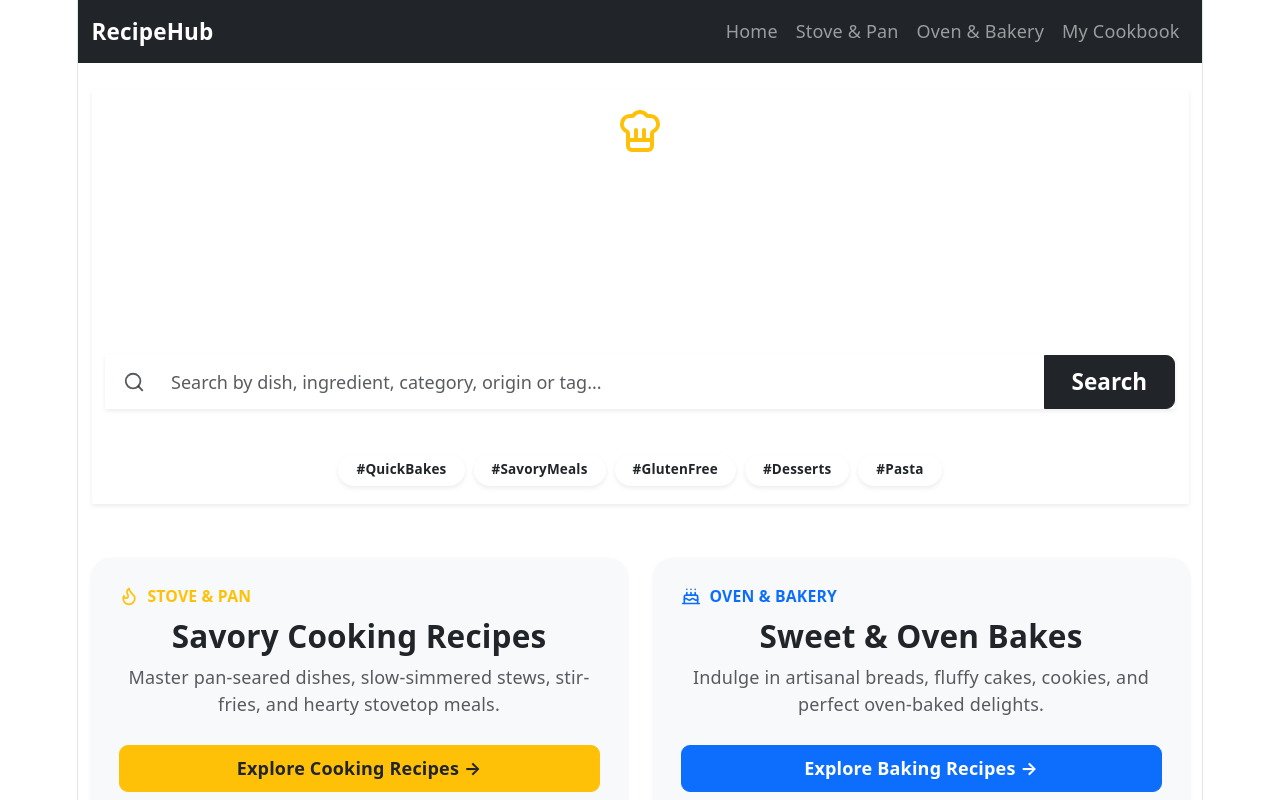
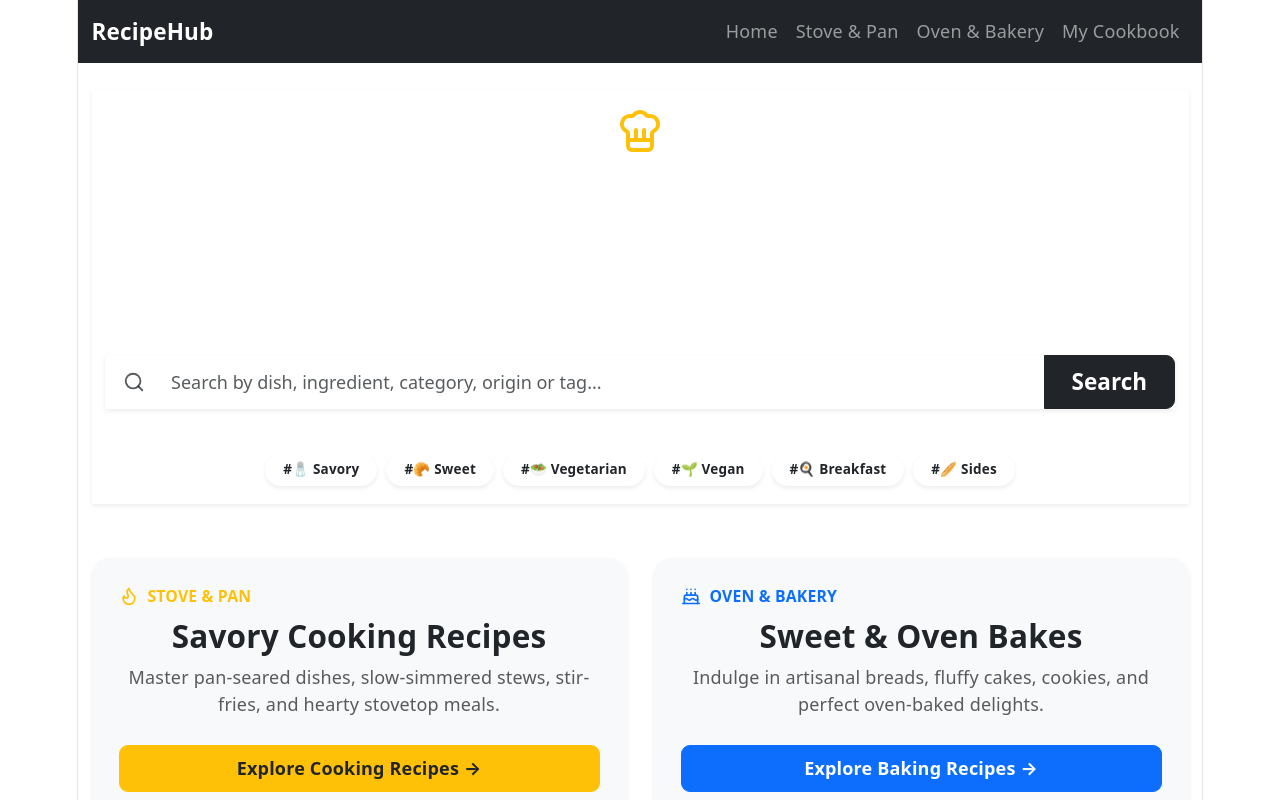
Before and after one commit to J-u-lia/recipe-cookbook-app, a React (Vite) app: page / in a window 1280 px wide. Shown: the top 800 px of the page. Built offline with nearby package versions, Linux system fonts and the light colour scheme.

Commit message:
linked the Quicksearches (#) with the right pagesearches

```diff
--- a/src/components/SearchResults.jsx
+++ b/src/components/SearchResults.jsx
@@ -12,6 +12,9 @@ function SearchResults() {
     const [loading, setLoading] = useState(false);  // stores if the application is currently loading
     const [searched, setSearched] = useState(false);    // stores if the user has searched sth or not so that the rendering works correctly when coming to home page
     const [checkedIngredients, setCheckedIngredients] = useState({});   // stores if ingredients has been cheecked or not
+
+
+
 
     // the ingredient lsit is gotten from one complete meal object from the API because TheMealDB doesn't give ingredients as simple array
     const getIngredientsList = (meal) => {
--- a/src/pages/Baking.jsx
+++ b/src/pages/Baking.jsx
@@ -5,6 +5,7 @@ import { Cake, Search, Cookie, Sparkles, Scale, CheckSquare, Square, Users, Minu
 import './Baking.css';  // style sheet
 // helper function for cookbook
 import { toggleSaveRecipe, isRecipeSaved } from '../utils/cookbookHelper';
+import { useSearchParams } from 'react-router-dom';
 
 // creating the React component Baking which can be displayed
 function Baking() {
@@ -13,6 +14,12 @@ function Baking() {
     const [loading, setLoading] = useState(true);   // variable that stores if expecting an API request or not
     const [categoryFilter, setCategoryFilter] = useState('Dessert');    //set the currently selected category to Dessert, if user then clicks Breakfast then it is breakfast, if this changes a different API request is casued
     const [selectedRecipe, setSelectedRecipe] = useState(null); // remembers which recipe the user has opend, at the beginning no recipe opend
+
+    const [searchParams] = useSearchParams();
+    const categoryParam = searchParams.get('category');
+    const tagParam = searchParams.get('tag');
+    const typeParam = searchParams.get('type');
+    const [, setSearchParams] = useSearchParams();
 
     // Baking Converter State (Cups to Grams / Oz to Grams) for different scalings used
     const [cupsValue, setCupsValue] = useState(1);  // stores number entered into converter, initially 1 if user changes this then calculation updates
@@ -68,8 +75,17 @@ function Baking() {
 
     // everytime the categoryFilter changes run this code - means everytime the user clicks on a new category the data from this categroy has to be fetched
     useEffect(() => {
+        const query = categoryParam || tagParam || typeParam;
+        if (query) {
+            setCategoryFilter(query);
+        }
+    }, [categoryParam, tagParam, typeParam]);
+
+    useEffect(() => {   // fetch the recipes when category filter state canges
         fetchBakingRecipes(categoryFilter);
     }, [categoryFilter]);
+
+
 
     // the ingredient lsit is gotten from one complete meal object from the API because TheMealDB doesn't give ingredients as simple array
     const getIngredientsList = (meal) => {
--- a/src/pages/Cooking.jsx
+++ b/src/pages/Cooking.jsx
@@ -9,6 +9,7 @@ import { Search, Flame, Clock, Users, Plus, Minus, CheckSquare, Square, Heart }
 import './Cooking.css'; // import .css file for styling
 // helper function for cookbook
 import { toggleSaveRecipe, isRecipeSaved } from '../utils/cookbookHelper';
+import { useSearchParams } from 'react-router-dom';
 
 // component called Cooking
 function Cooking() {
@@ -19,6 +20,14 @@ function Cooking() {
     const [selectedRecipe, setSelectedRecipe] = useState(null); // stores recipe that user has clicked, at beginning no selected recipe
     const [servings, setServings] = useState(4);    // number of servings selected by user
     const [checkedIngredients, setCheckedIngredients] = useState({});   // stores which ingredient the user has checked
+
+    // variables that extract information directly from browser's URL query strin
+    // so when clicking on quicklinks on home they do route listening and then the user gets to the destination - this way the webpage can filter recipes before being even on the page
+    const [searchParams] = useSearchParams();
+    const categoryParam = searchParams.get('category'); // search for category e.g., 'vegetarian'
+    const tagParam = searchParams.get('tag');   // for tags
+    const typeParam = searchParams.get('type'); // for type
+    const [, setSearchParams] = useSearchParams();
 
     // State trigger to force immediate UI updates on heart toggle
     const [, setSavedState] = useState(false);
@@ -74,12 +83,22 @@ function Cooking() {
     // run the fetchRecipes(categoryFilter) when the component loads and always when the categoryFilter changes
     // e.g user first selects filter on Chicken and then it is fetchRecipes("Chicken") but then he changes to Pasta then the categoryFilter changes from Chicken to Pasta so the fetchRecipes() also changes from chicken to Patsa because it is dependend on categoryFilter
     useEffect(() => {
-        fetchRecipes(categoryFilter);
-    }, [categoryFilter]);
+        // checks for first existing parameter in the URL
+        const query = categoryParam || tagParam || typeParam;
+        if (query) {
+            // if it finds one it updates the state to the thing found
+            setCategoryFilter(query);
+            fetchRecipes(query);
+        } else {
+            fetchRecipes(categoryFilter);
+        }
+    }, [categoryParam, tagParam, typeParam]);   // this tells react when to re-run useEffect block because react monitores the values of tese 3 things and everytime the compoonent rerenders the react compares these three values to what they were before rendering and if any of those changed then the function has to be runned again
 
     // this gets a category (e.g. Beef) and updates the state setCategoryFilter("Beef") and because the categoryFilter changed the useEffect runs
     const handleCategoryChange = (cat) => {
         setCategoryFilter(cat);
+        setSearchParams({});
+        fetchRecipes(cat);
     };
 
     // takes recipe object from TheMealDB and turns its ingredients into arrays
--- a/src/pages/Home.jsx
+++ b/src/pages/Home.jsx
@@ -18,11 +18,12 @@ function Home() {
     const categories = [
         // the name is text shown to user
         // path is URL navigated to when clicking
-        { name: '#QuickBakes', path: '/baking?category=quick' },
-        { name: '#SavoryMeals', path: '/cooking?type=savory' },
-        { name: '#GlutenFree', path: '/cooking?tag=gluten-free' },
-        { name: '#Desserts', path: '/baking?type=sweet' },
-        { name: '#Pasta', path: '/cooking?query=pasta' },
+        { name: '#🧂 Savory', path: '/cooking' },
+        { name: '#🥐 Sweet', path: '/baking' },
+        { name: '#🥗 Vegetarian', path: '/cooking?category=vegetarian' },
+        { name: '#🌱 Vegan', path: '/cooking?category=vegan' },
+        { name: '#🍳 Breakfast', path: '/baking?category=Breakfast' },
+        { name: '#🥖 Sides', path: '/baking?category=Side' },
     ];
 
     // contains JSX that react will display
```
